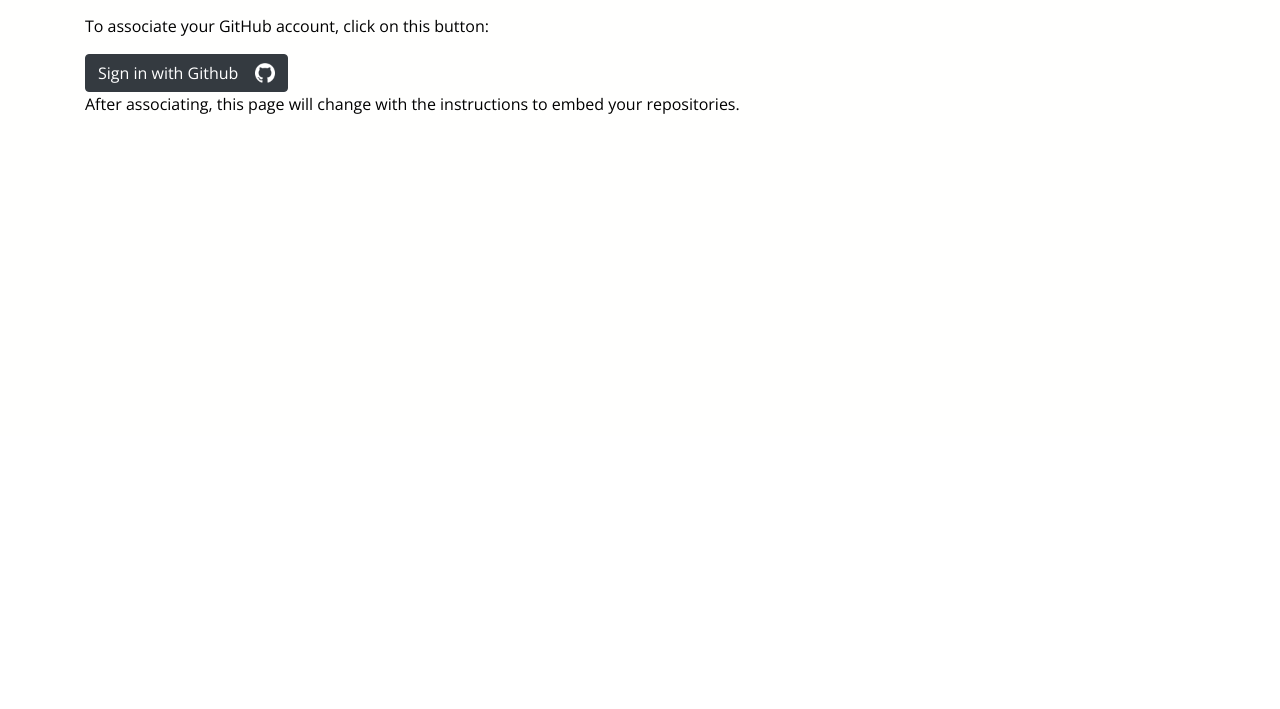
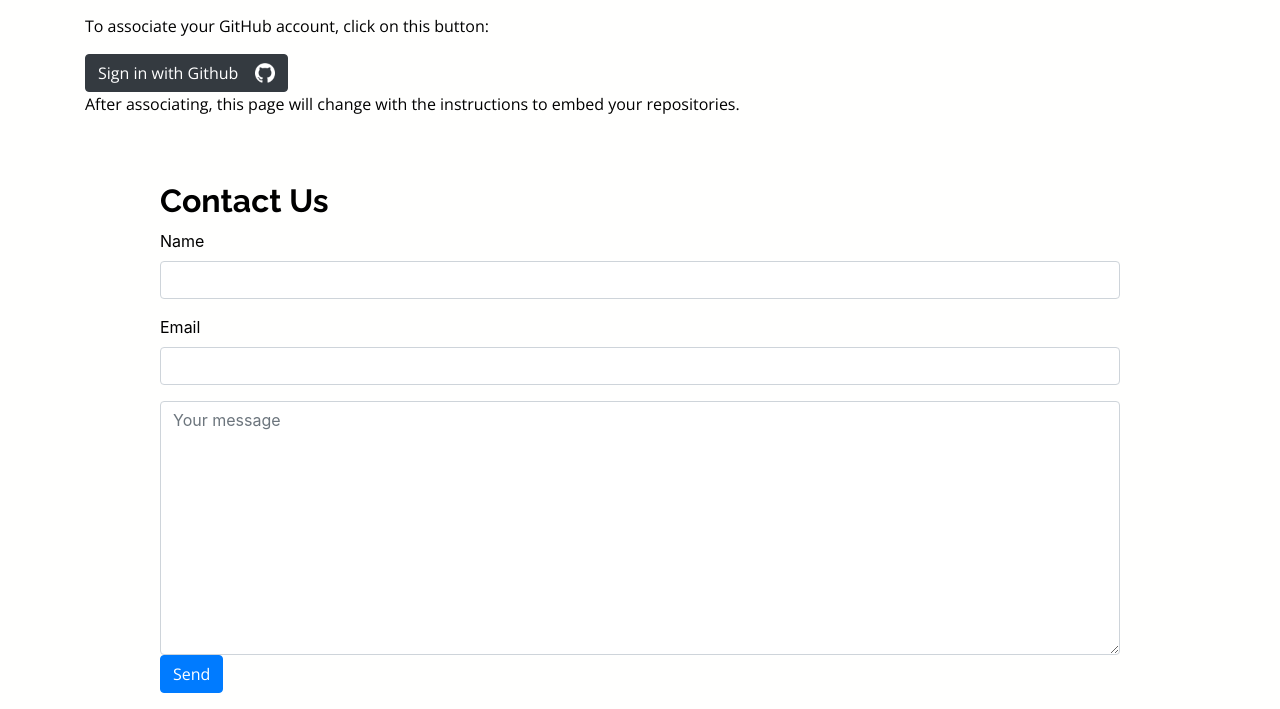
Before and after one commit to N1ght-Owls/reposi, a Flask app: page /docs in a window 1280 px wide. Shown: the part 364-1073 px from the top of the page. Before the commit the page ends 478 px from the top, so only its background shows below. Run offline with Flask 2, Linux system fonts and the light colour scheme; some libraries are stand-ins or nearby versions.

Commit message:
added contact form

```diff
--- a/app.py
+++ b/app.py
@@ -1,10 +1,10 @@
 from werkzeug.wrappers import Request
-from flask import Flask, redirect, url_for, request
+from flask import Flask, redirect, url_for, request, flash
 from flask_sqlalchemy import SQLAlchemy
 import os
 import requests
 import random
-import blinker
+from contact_form import ContactForm
 from flask_dance.contrib.github import make_github_blueprint, github
 from flask_dance.contrib.gitlab import make_gitlab_blueprint, gitlab
 from discord_webhook import DiscordWebhook
@@ -132,12 +132,24 @@ def thing(username):
 
 @app.route("/")
 def serveMain():
-    return flask.render_template('index.html')
+    form = ContactForm()
+    return flask.render_template('index.html', form=form)
 
 
 @app.route("/docs")
 def docs():
-    return flask.render_template('docs.html', username=request.args.get('username'), token=request.args.get("token"), hostname=os.environ.get('FLASK_HOST'))
+    form = ContactForm()
+    return flask.render_template('docs.html', username=request.args.get('username'), token=request.args.get("token"), hostname=os.environ.get('FLASK_HOST'), form=form)
+
+@app.route("/contact", methods=['POST'])
+def contact():
+    form = ContactForm()
+    if form.validate_on_submit():
+        flash('Your message was received')
+        DiscordWebhook(url=discord_url, content=f"Contact @hackathon: name: {form.name.data}, email: {form.email.data}, message: {form.message.data}").execute()
+    else:
+        flash('Your message was not transfered correctly.')
+    return redirect('/')
 
 
 if __name__ == '__main__':
--- /dev/null
+++ b/contact_form.py
@@ -0,0 +1,12 @@
+from flask_wtf import FlaskForm
+from wtforms import StringField, SubmitField
+from wtforms.fields.html5 import EmailField
+from wtforms.validators import DataRequired
+from wtforms.widgets import TextArea
+
+style = {'class': 'form-control'}
+class ContactForm(FlaskForm):
+    name = StringField('Name', validators=[DataRequired()], render_kw=style)
+    email = EmailField('Email', validators=[DataRequired()], render_kw=style)
+    message = StringField('Message', widget=TextArea(), validators=[DataRequired()], render_kw={'class': 'form-control', 'placeholder': 'Your message'})
+    submit = SubmitField('Send', render_kw={'class': 'btn btn-primary'})
--- a/requirements.txt
+++ b/requirements.txt
@@ -27,3 +27,4 @@ URLObject==2.4.3
 Werkzeug==1.0.1
 wrapt==1.11.2
 gunicorn==20.0.4
+flask-wtf==0.14.3
--- a/static/custom.css
+++ b/static/custom.css
@@ -1,7 +1,13 @@
 html {
   scrollbar-width: thin !important;
 }
-
+footer {
+  width: 75%;
+  margin: auto;
+}
+#contact-form {
+  margin-top: 40px;
+}
 .button {
   padding: 5px;
   border-radius: 5px;
--- a/templates/base.html
+++ b/templates/base.html
@@ -47,6 +47,30 @@
         </ul>
     </div>
 </nav>
+{% with messages = get_flashed_messages() %}
+    {% if messages %}
+        <div class="alert alert-success">
+            {% for message in messages %}
+                <p>{{ message }}</p>
+            {% endfor %}
+        </div>
+    {% endif %}
+{% endwith %}
 {% block content %}{% endblock %}
-
+<footer>
+    <form action="/contact" method="post" novalidate id="contact-form">
+        <h2>Contact Us</h2>
+        {{ form.hidden_tag() }}
+        <div class="form-group">
+            {{ form.name.label }}<br>
+            {{ form.name(size=32) }}
+        </div>
+        <div class="form-group">
+            {{ form.email.label }}<br>
+            {{ form.email(size=32) }}
+        </div>
+        {{ form.message(cols="10", rows="10") }}
+        <p>{{ form.submit() }}</p>
+    </form>
+</footer>
 </html>
--- a/templates/index.html
+++ b/templates/index.html
@@ -1,5 +1,6 @@
 {% extends "base.html" %}
 {% block content %}
+
   <div class="container text-center" style="margin-top:20px;">
     <h1 style="margin-bottom:2vh;">Showcase your accomplishments</h1>
     <p class="lead" style="margin-bottom:8vh;" >Reposi is the easy to use iframe generator for your portfolios, getting repositories from your GitHub or GitLab accounts.</p>
```
